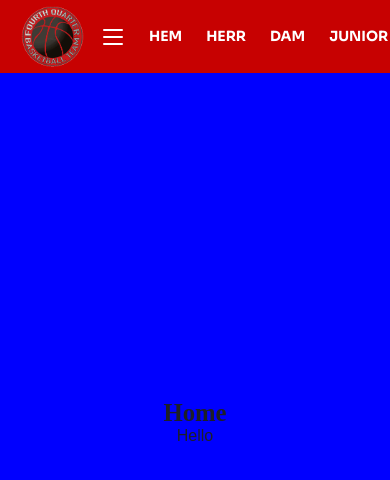
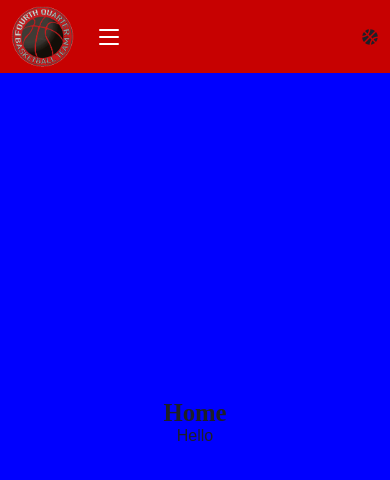
Before and after one commit to stu1612/T4Q, a React (Create React App) app: page / in a window 390 px wide. Shown: the top 480 px of the page. Built offline with nearby package versions, Linux system fonts and the light colour scheme.

Commit message:
nav mobile responsive

```diff
--- a/src/components/Navbar/Navbar.js
+++ b/src/components/Navbar/Navbar.js
@@ -4,7 +4,15 @@ import { ThemeContext } from "../../contexts/ThemeContext";
 import { ThemeToggler } from "../ThemeToggler/ThemeToggler";
 import { SwitchRoutes } from "../../routes/Switch";
 
-import { NAV, NAV_HEADER, DESK_NAV_LINKS, NAV_LINK, TOGGLER } from "./Style";
+import {
+  NAV,
+  NAV_HEADER,
+  NAV_CONTAINER,
+  TOGGLE_NAV,
+  DESK_NAV_LINKS,
+  NAV_LINK,
+  TOGGLE_THEME,
+} from "./Style";
 import { LOGO } from "../Logo/Logo";
 import { HamburgerMenu } from "../Hamburger/Hamburger";
 
@@ -14,30 +22,39 @@ export const Navbar = () => {
 
   const container = {
     background: "yellow",
-    top: 100,
+    position: "fixed",
+    top: 0,
     right: 0,
     left: 0,
     bottom: 0,
     height: "100vh",
     width: "100vw",
+    overflow: "hidden",
   };
   return (
     <Router>
       <NAV>
         <NAV_HEADER>
           <LOGO />
+        </NAV_HEADER>
+        <NAV_CONTAINER>
+          <TOGGLE_NAV>
             <HamburgerMenu open={open} isOpen={isOpen} />
-        </NAV_HEADER>
+          </TOGGLE_NAV>
           <DESK_NAV_LINKS>
             <NAV_LINK to="/">Hem</NAV_LINK>
             <NAV_LINK to="/herr">Herr</NAV_LINK>
             <NAV_LINK to="/dam">Dam</NAV_LINK>
             <NAV_LINK to="/junior">Junior</NAV_LINK>
           </DESK_NAV_LINKS>
-        <TOGGLER>
+          <TOGGLE_THEME>
             <ThemeToggler themeToggler={themeToggler} />
-        </TOGGLER>
+          </TOGGLE_THEME>
+        </NAV_CONTAINER>
       </NAV>
+      {/* <div style={container}>
+        <h2>Sup</h2>
+      </div> */}
 
       <SwitchRoutes />
     </Router>
--- a/src/components/Navbar/Style.js
+++ b/src/components/Navbar/Style.js
@@ -7,16 +7,33 @@ export const NAV = styled.nav`
   display: flex;
   align-items: center;
   justify-content: space-between;
-  padding: 0px 16px;
   position: absolute;
   width: 100%;
   overflow: hidden;
   top: 0;
+  z-index: 10;
 `;
 
 export const NAV_HEADER = styled.header`
   display: flex;
   align-items: center;
+  padding: 0 6px;
+`;
+
+export const NAV_CONTAINER = styled.div`
+  background: ${({ theme }) => theme.primary};
+  display: flex;
+  align-items: center;
+  justify-content: space-between;
+  z-index: 20;
+  width: 100%;
+  height: 73px;
+`;
+
+export const TOGGLE_NAV = styled.div`
+  @media (min-width: 768px) {
+    display: none;
+  }
 `;
 
 export const DESK_NAV_LINKS = styled.ul`
@@ -25,6 +42,9 @@ export const DESK_NAV_LINKS = styled.ul`
   flex-direction: "row";
   align-items: "center";
   flex-grow: 1;
+  @media (max-width: 768px) {
+    display: none;
+  }
 `;
 
 export const NAV_LINK = styled(Link)`
@@ -67,4 +87,8 @@ export const NAV_LINK = styled(Link)`
   } */
 `;
 
-export const TOGGLER = styled.div``;
+export const TOGGLE_THEME = styled.div`
+  padding: 0 12px;
+  display: flex;
+  align-items: center;
+`;
```
Lines whose indentation alone changed are shown as unchanged.
